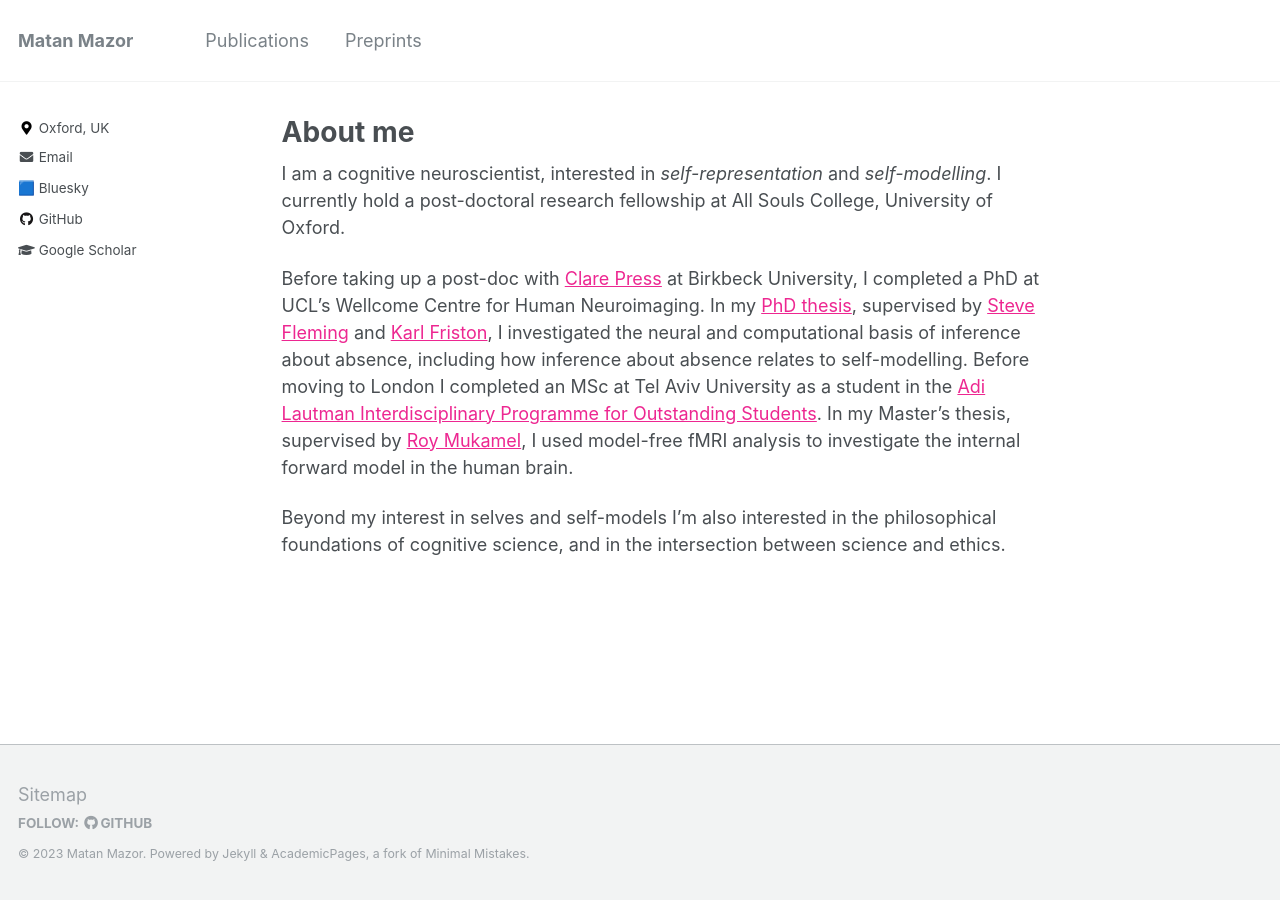
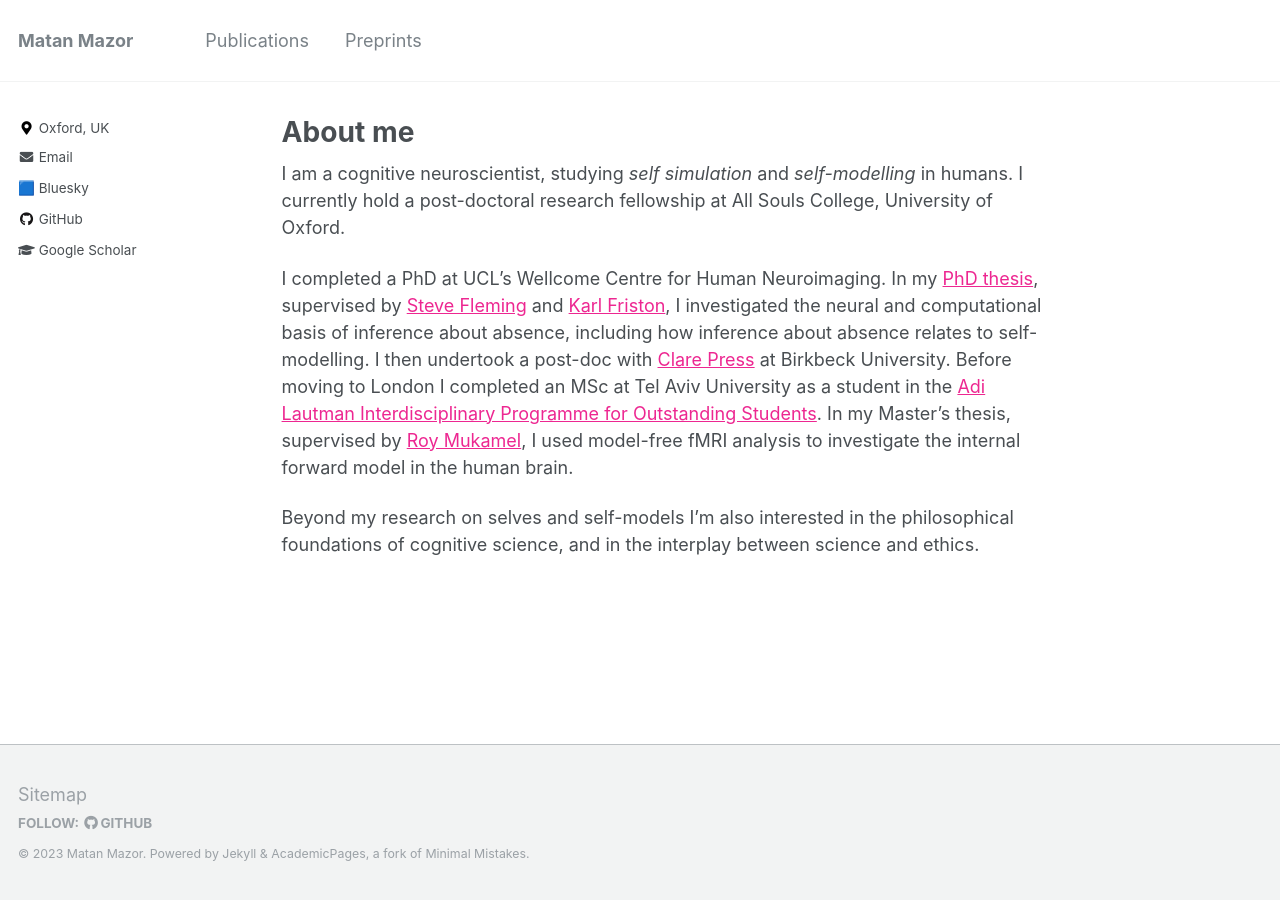
Before and after one commit to matanmazor/matanmazor.github.io, a Jekyll site: the page built from _pages/about.md, in a window 1280 px wide. Built offline with Jekyll 4.4.1, drawn with Linux system fonts in a browser that asks for light colours.

Commit message:
update bio

```diff
--- a/_pages/about.md
+++ b/_pages/about.md
@@ -8,8 +8,8 @@ redirect_from:
   - /about.html
 ---
 
-I am a cognitive neuroscientist, interested in *self-representation* and *self-modelling*. I currently hold a post-doctoral research fellowship at All Souls College, University of Oxford.
+I am a cognitive neuroscientist, studying *self simulation* and *self-modelling* in humans. I currently hold a post-doctoral research fellowship at All Souls College, University of Oxford.
 
-Before taking up a post-doc with [Clare Press](https://www.bbk.ac.uk/our-staff/profile/8008284/clare-press) at Birkbeck University, I completed a PhD at UCL's Wellcome Centre for Human Neuroimaging. In my [PhD thesis](https://matanmazor.github.io/thesis), supervised by [Steve Fleming](https://www.ucl.ac.uk/pals/research/experimental-psychology/person/steve-fleming/) and [Karl Friston](https://www.fil.ion.ucl.ac.uk/~karl/), I investigated the neural and computational basis of inference about absence, including how inference about absence relates to self-modelling. Before moving to London I completed an MSc at Tel Aviv University as a student in the [Adi Lautman Interdisciplinary Programme for Outstanding Students](https://en.wikipedia.org/wiki/Adi_Lautman_Interdisciplinary_Program_for_Outstanding_Students). In my Master's thesis, supervised by [Roy Mukamel](https://socsci3.tau.ac.il/rmukamel/), I used model-free fMRI analysis to investigate the internal forward model in the human brain.
+I completed a PhD at UCL's Wellcome Centre for Human Neuroimaging. In my [PhD thesis](https://matanmazor.github.io/thesis), supervised by [Steve Fleming](https://www.ucl.ac.uk/pals/research/experimental-psychology/person/steve-fleming/) and [Karl Friston](https://www.fil.ion.ucl.ac.uk/~karl/), I investigated the neural and computational basis of inference about absence, including how inference about absence relates to self-modelling. I then undertook a post-doc with [Clare Press](https://www.bbk.ac.uk/our-staff/profile/8008284/clare-press) at Birkbeck University. Before moving to London I completed an MSc at Tel Aviv University as a student in the [Adi Lautman Interdisciplinary Programme for Outstanding Students](https://en.wikipedia.org/wiki/Adi_Lautman_Interdisciplinary_Program_for_Outstanding_Students). In my Master's thesis, supervised by [Roy Mukamel](https://socsci3.tau.ac.il/rmukamel/), I used model-free fMRI analysis to investigate the internal forward model in the human brain.
 
-Beyond my interest in selves and self-models I'm also interested in the philosophical foundations of cognitive science, and in the intersection between science and ethics.
+Beyond my research on selves and self-models I'm also interested in the philosophical foundations of cognitive science, and in the interplay between science and ethics.
```
